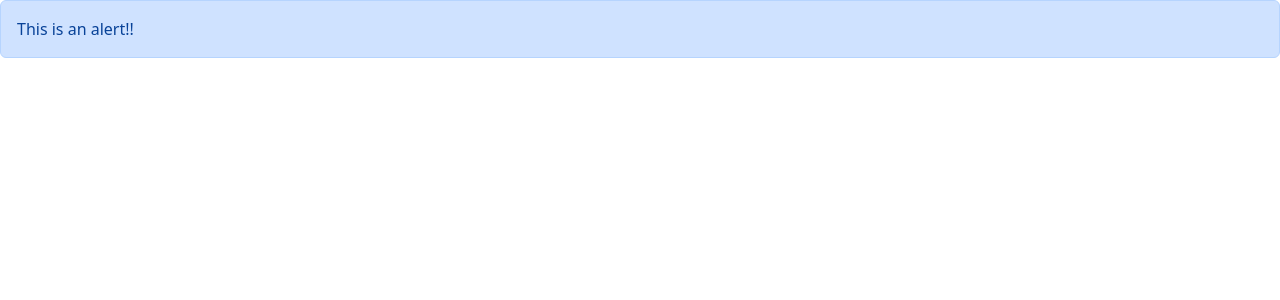
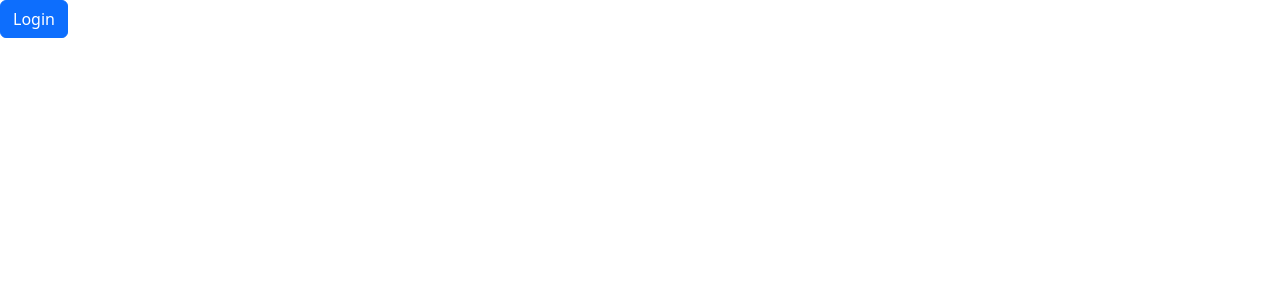
Before and after one commit to iamrahulpal/react-app, a React (Vite) app: page / in a window 1280 px wide. Shown: the top 300 px of the page. Built offline with nearby package versions, Linux system fonts and the light colour scheme.

Commit message:
Button - optional property

```diff
--- a/src/App.tsx
+++ b/src/App.tsx
@@ -1,12 +1,11 @@
-import Alert from "./components/Alert";
+import Button from "./components/Button";
 
 function App() {
-
   return (
     <div>
-      <Alert>
-        This is an alert!!
-      </Alert>
+      <Button color="primary" onClick={() => console.log("Logged in")}>
+        Login
+      </Button>
     </div>
   );
 }
--- /dev/null
+++ b/src/components/Button.tsx
@@ -0,0 +1,21 @@
+import React, { ReactNode } from "react";
+
+interface props {
+  children: ReactNode;
+  color: "primary" | "secondary" | "success" | "danger";
+  onClick: () => void;
+}
+
+const Button = ({ children, onClick, color }: props) => {
+  console.log(color);
+
+  return (
+    <div>
+      <button type="button" className={"btn btn-" + color} onClick={onClick}>
+        {children}
+      </button>
+    </div>
+  );
+};
+
+export default Button;
```
